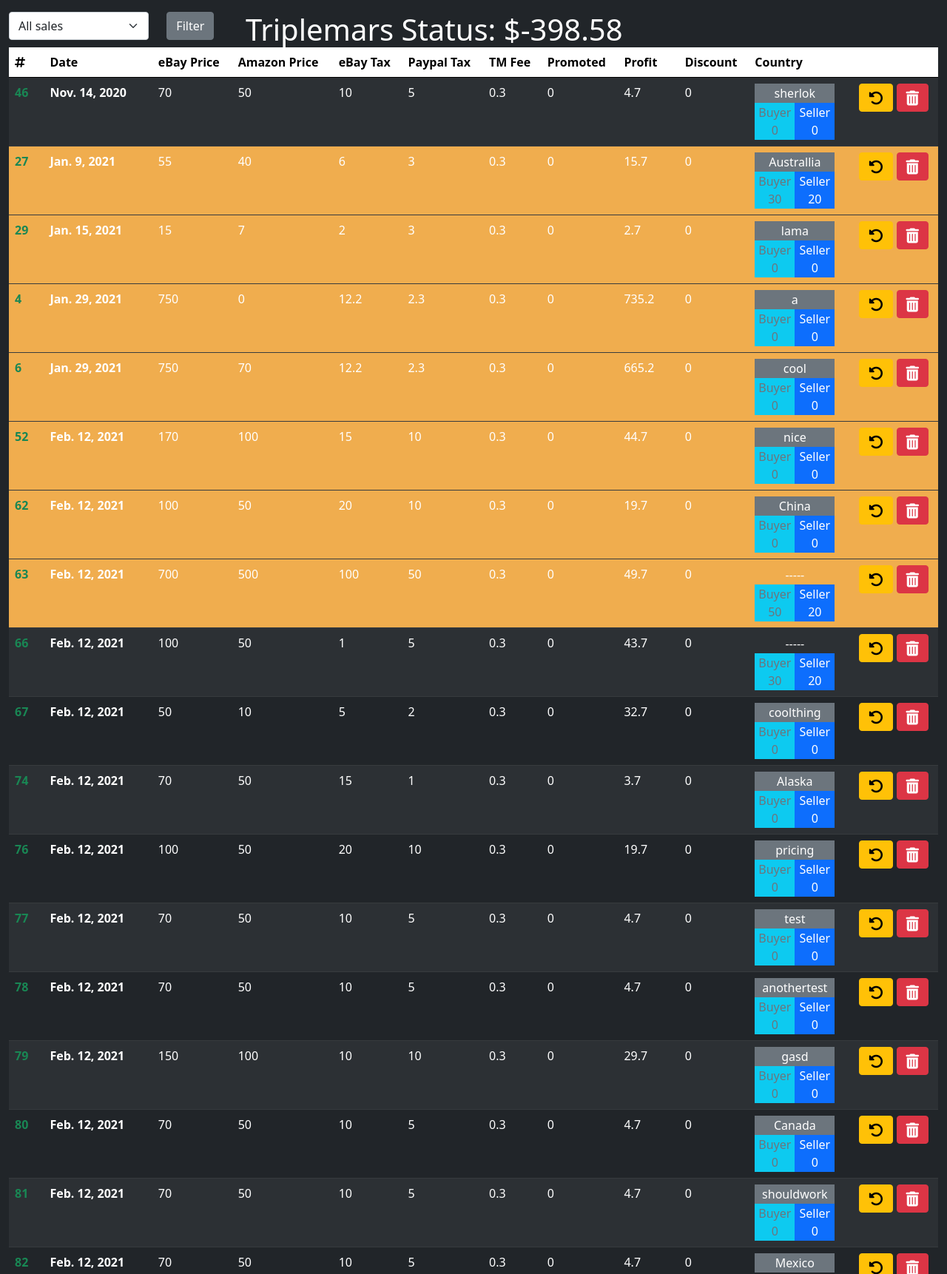
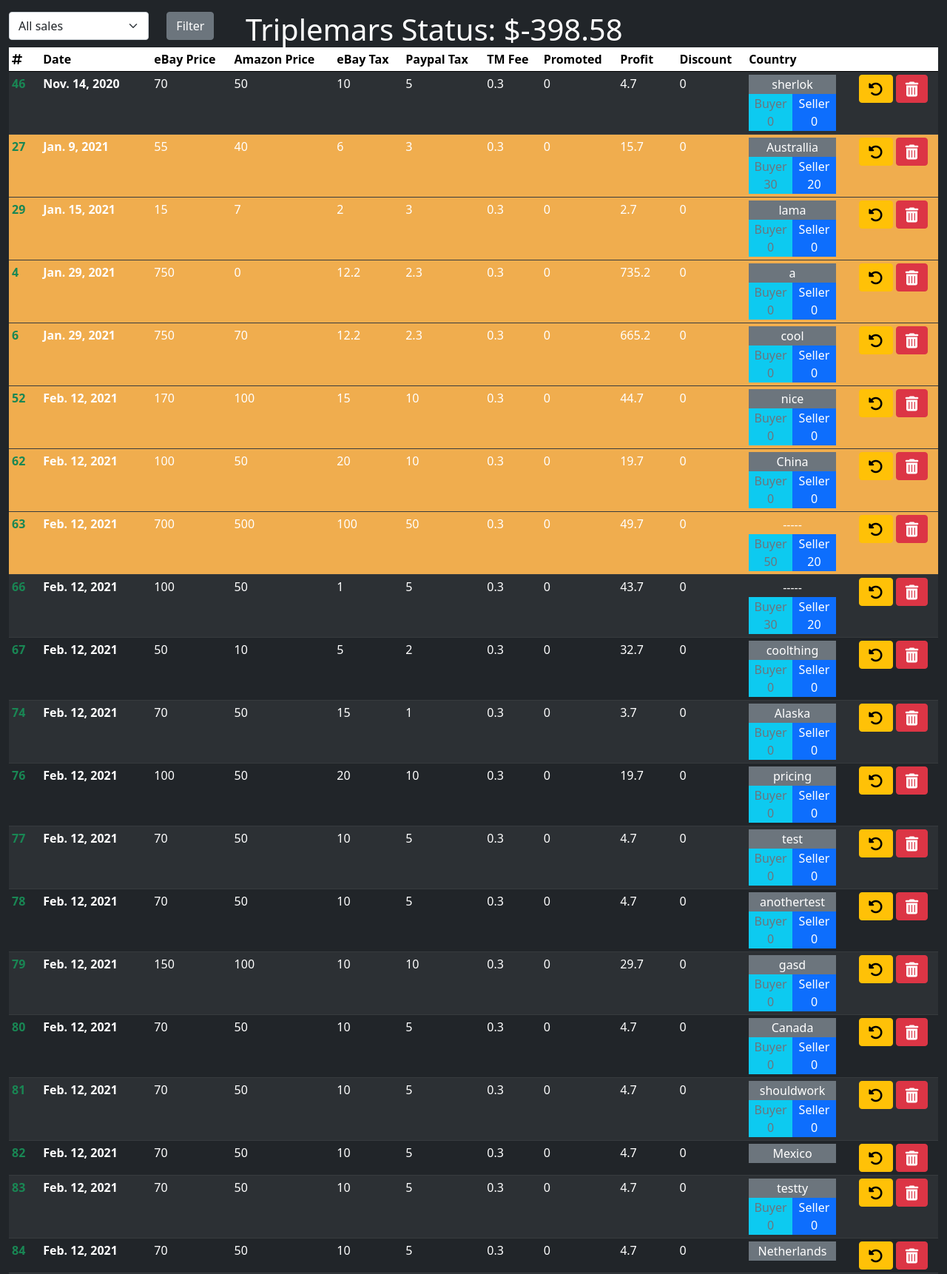
Before and after one commit to d4nieldev/ebaycalculator, a Django app: page /panel in a window 1280 px wide. Shown: the part 70-1792 px from the top of the page at 74% size. Run offline with Django 3.2, Linux system fonts and the light colour scheme; a user stored in the database is signed in; data comes from the database, SQL or seed files in the repository; some libraries are stand-ins or nearby versions.

Commit message:
Smaller table rows

```diff
--- a/templates/sales_table.html
+++ b/templates/sales_table.html
@@ -1,6 +1,6 @@
 {% load filters %}
 <!--View Sales-->
-<table id="table_sales" class="table table-dark table-striped table-sticky table-hover">
+<table id="table_sales" class="table table-dark table-striped table-sticky table-hover table-sm">
     <thead>
         <!--Titles-->
       <tr class="stickyrow">
```
